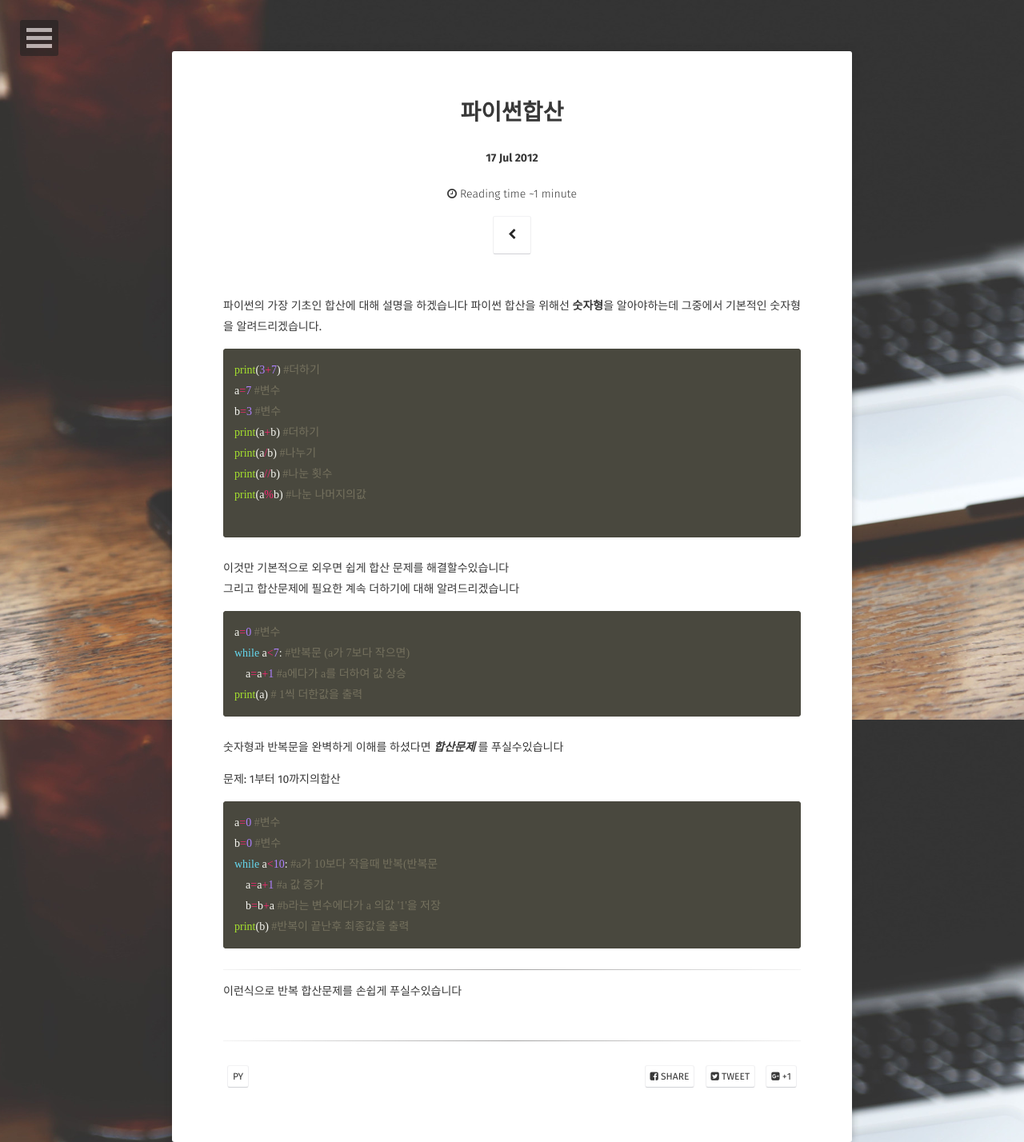
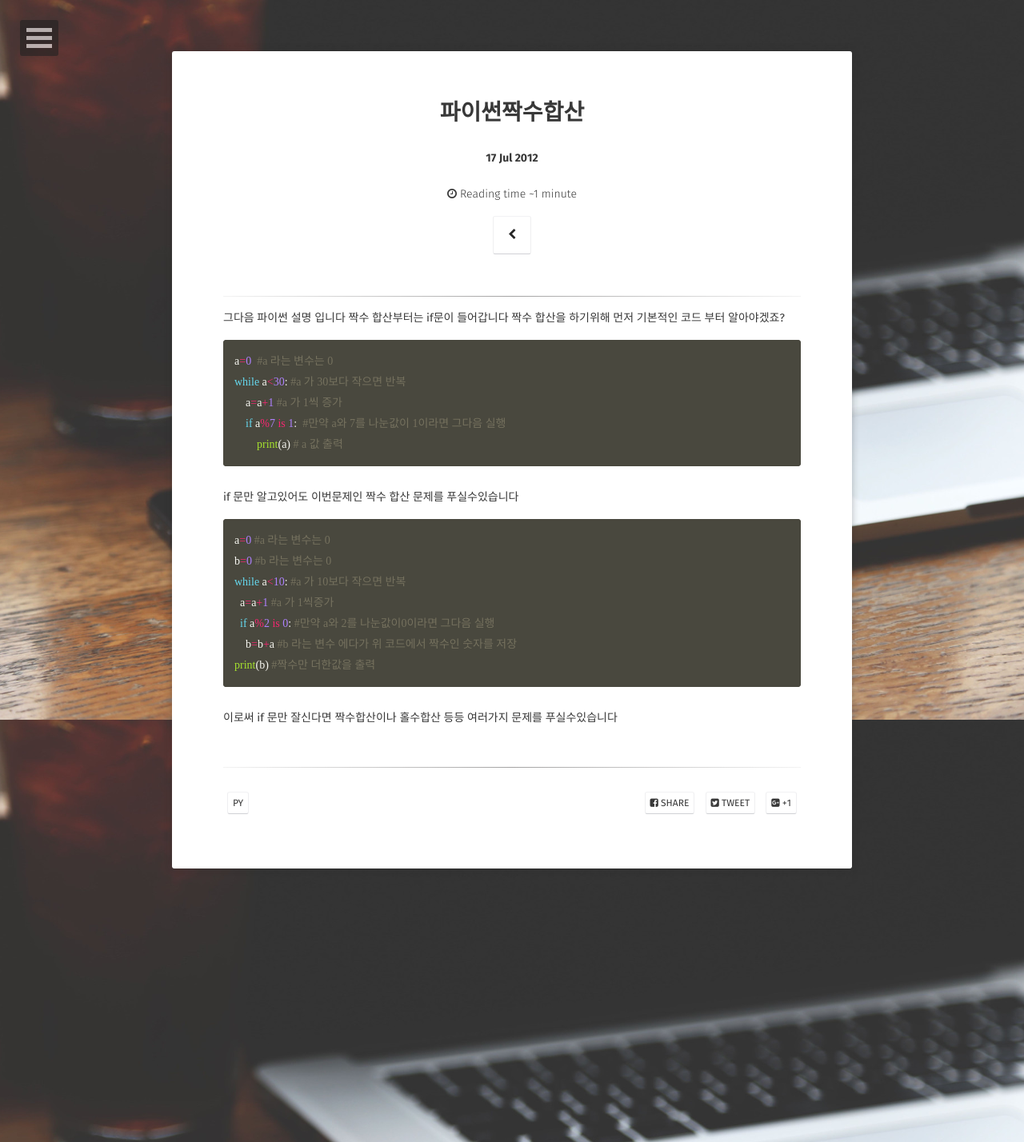
Before and after one commit to funct1onx/funct1onx.github.com, a Jekyll site: the page built from _posts/2021-07-17-python2.md, in a window 1280 px wide. Shown: the whole page at 80% size. Built offline with Jekyll 4.4.1, drawn with Linux system fonts in a browser that asks for light colours; some web fonts are replaced.

Commit message:
Update 2021-07-17-python2.md

````diff
--- a/_posts/2021-07-17-python2.md
+++ b/_posts/2021-07-17-python2.md
@@ -1,48 +1,32 @@
 ---
 layout: post
-title: "파이썬합산"
+title: "파이썬짝수합산"
 date: 2012-07-17
-excerpt: "파이썬 합산 코드 설명"
+excerpt: "파이썬 짝수합산 코드 설명"
 tags: [py]
 comments: false
 ---
-
-파이썬의 가장 기초인 합산에 대해 설명을 하겠습니다 파이썬 합산을 위해선 **숫자형**을
-알아야하는데 그중에서 기본적인 숫자형을 알려드리겠습니다.
+---
+그다음 파이썬 설명 입니다
+짝수 합산부터는 if문이 들어갑니다
+짝수 합산을 하기위해 먼저 기본적인 코드 부터 알아야겠죠?
 
 ```py
-print(3+7) #더하기
-a=7 #변수
-b=3 #변수
-print(a+b) #더하기
-print(a/b) #나누기
-print(a//b) #나눈 횟수
-print(a%b) #나눈 나머지의값
-
+a=0  #a 라는 변수는 0
+while a<30: #a 가 30보다 작으면 반복
+    a=a+1 #a 가 1씩 증가
+    if a%7 is 1:  #만약 a와 7를 나눈값이 1이라면 그다음 실행
+        print(a) # a 값 출력
 ```
-
-이것만 기본적으로 외우면 쉽게 합산 문제를 해결할수있습니다
-그리고 합산문제에 필요한 계속 더하기에 대해 알려드리겠습니다
+if 문만 알고있어도 이번문제인 짝수 합산 문제를 푸실수있습니다
 
 ```py
-a=0 #변수
-while a<7: #반복문 (a가 7보다 작으면)
-    a=a+1 #a에다가 a를 더하여 값 상승
-print(a) # 1씩 더한값을 출력
+a=0 #a 라는 변수는 0
+b=0 #b 라는 변수는 0
+while a<10: #a 가 10보다 작으면 반복
+  a=a+1 #a 가 1씩증가
+  if a%2 is 0: #만약 a와 2를 나눈값이0이라면 그다음 실행
+    b=b+a #b 라는 변수 에다가 위 코드에서 짝수인 숫자를 저장
+print(b) #짝수만 더한값을 출력
 ```
-
-숫자형과 반복문을 완벽하게 이해를 하셨다면
-***합산문제*** 를 푸실수있습니다
-
-문제: 1부터 10까지의합산
-
-```py
-a=0 #변수
-b=0 #변수
-while a<10: #a가 10보다 작을때 반복(반복문
-    a=a+1 #a 값 증가
-    b=b+a #b라는 변수에다가 a 의값 '1'을 저장
-print(b) #반복이 끝난후 최종값을 출력
-```
----
-이런식으로 반복 합산문제를 손쉽게 푸실수있습니다
+이로써 if 문만 잘신다면 짝수합산이나 홀수합산 등등 여러가지 문제를 푸실수있습니다
````
